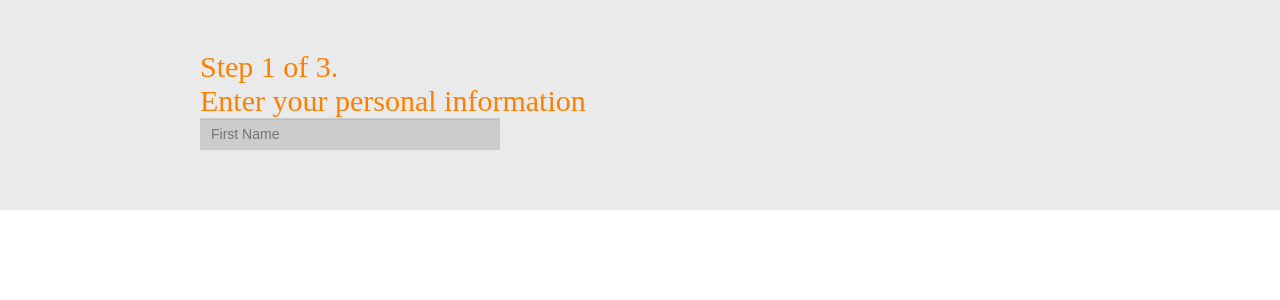
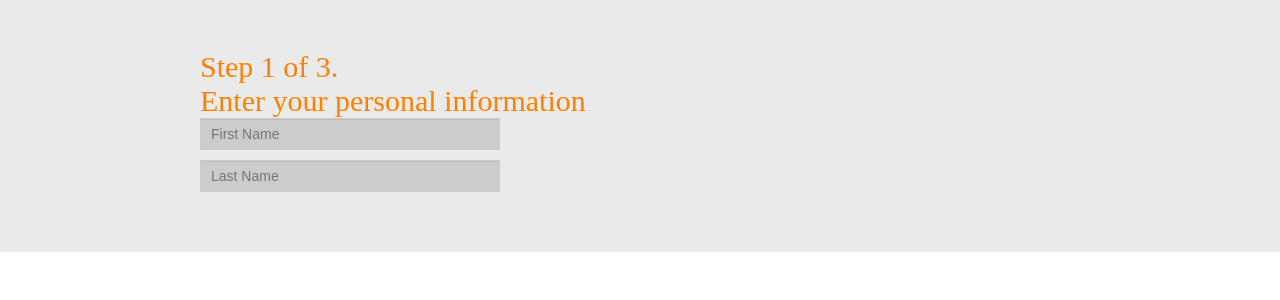
Before and after one commit to otinomz/Step-Forms, a React (Create React App) app: page / in a window 1280 px wide. Shown: the top 300 px of the page. Built offline with nearby package versions, Linux system fonts and the light colour scheme.

Commit message:
feat: adding more changes

```diff
--- a/src/components/PersonalInfo.js
+++ b/src/components/PersonalInfo.js
@@ -14,6 +14,14 @@ class PersonalInfo extends Component {
             onChange={handleChange("firstName")}
           />
         </label>
+        <label>
+          <input
+            type="text"
+            name="lastName"
+            placeholder="Last Name"
+            onChange={handleChange("lastName")}
+          />
+        </label>
       </>
     );
   }
```
